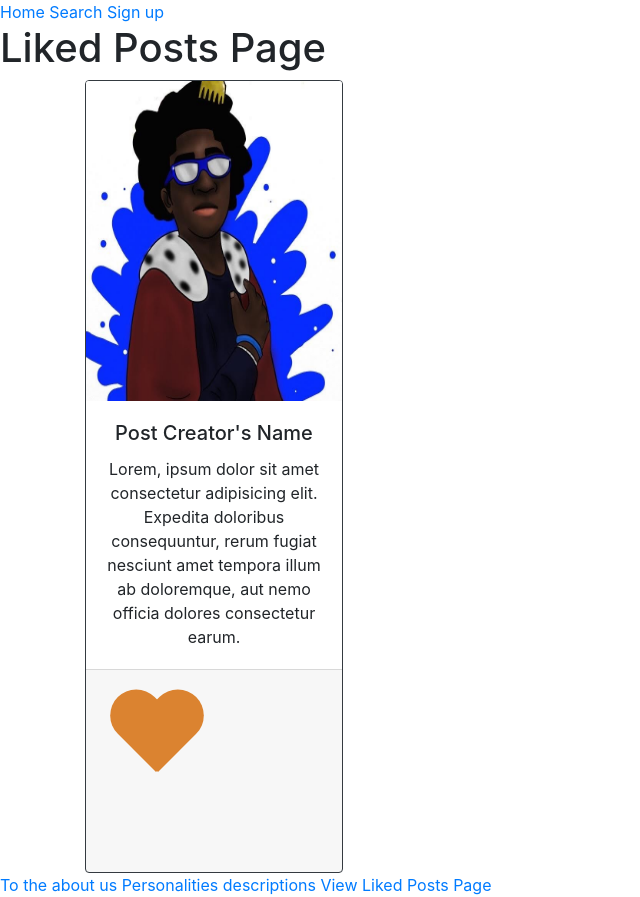
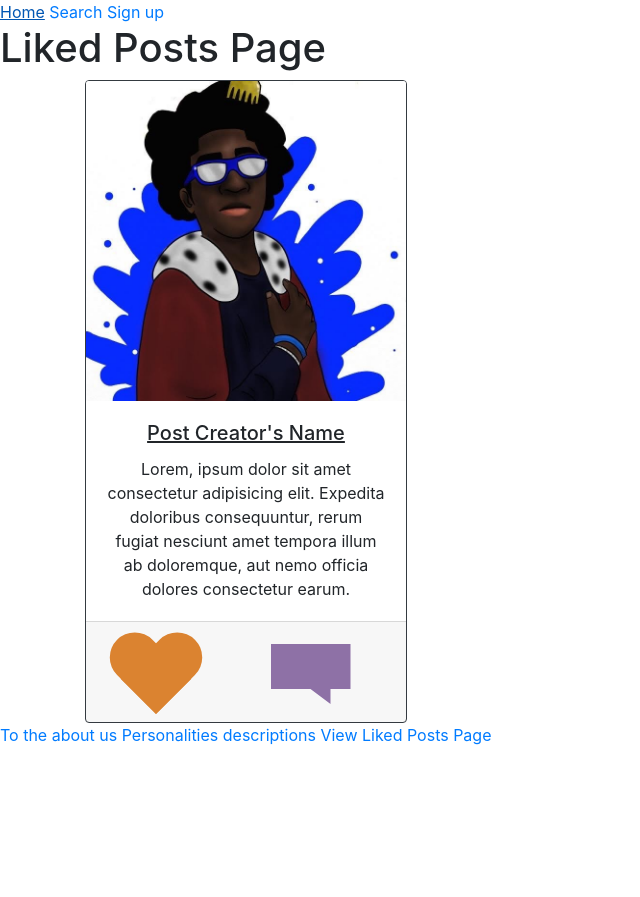
Before and after one commit to BettyBooGyl/ForeverHome, a Django app: page /liked_posts in a window 1280 px wide. Shown: the whole page, without its empty margins (0-640 px from the left). After the commit the page ends 745 px from the top, so only its background shows below. Run offline with Django 4.2, Linux system fonts and the light colour scheme.

Commit message:
Cards are done
Finished getting cards formatted properly.

```diff
--- a/ForeverHome/pet_post_app/static/css/styles.css
+++ b/ForeverHome/pet_post_app/static/css/styles.css
@@ -7,38 +7,28 @@
   box-shadow: 0px 0px 10px 2px rgba(219, 131, 48, 0.8);
 }
 
-/* .card-text {
-  text-align: center;
-} */
-/* .card-text {
-  text-align: center;
-} */
-
 #heart {
   position: relative;
-  width: 100px;
-  height: 90px;
-  margin-top: 10px;
+  width: 50px;
+  height: 60px;
+  margin-bottom: 10px;
 }
 
-#heart::before,
-#heart::after {
+#heart:before,
+#heart:after {
+  position: absolute;
   content: "";
-  position: absolute;
+  left: 50px;
   top: 0;
-  width: 52px;
+  width: 50px;
   height: 80px;
+  background: rgb(219, 131, 48);
   border-radius: 50px 50px 0 0;
-  background: rgb(219, 131, 48);
-}
-
-#heart::before {
-  left: 50px;
   transform: rotate(-45deg);
   transform-origin: 0 100%;
 }
 
-#heart::after {
+#heart:after {
   left: 0;
   transform: rotate(45deg);
   transform-origin: 100% 100%;
@@ -51,6 +41,9 @@
 #message-icon {
   position: relative;
   padding: 15px 40px;
+  background: #8e71a6;
+  margin-left: 110px;
+  height: 60px;
   clip-path: polygon(
     0% 0%,
     100% 0%,
@@ -61,3 +54,7 @@
     0% 75%
   );
 }
+
+a {
+  display: inline-block;
+}
--- a/ForeverHome/pet_post_app/templates/pet_post_app/liked_pet_post.html
+++ b/ForeverHome/pet_post_app/templates/pet_post_app/liked_pet_post.html
@@ -15,7 +15,7 @@
     {% comment %} Need to make the card for each post that the account liked
     {%endcomment %}
     <div class="container">
-      <div class="card-deck" style="width: 18rem">
+      <div class="card-deck" style="width: 22rem">
         <div class="card border-dark">
           <img
             src="{%static 'css/images/KingPhilipPFP.jpeg'%}"
@@ -23,7 +23,7 @@
             alt="Cool avatar"
           />
           <div class="card-body">
-            <h5 class="card-title text-center">Post Creator's Name</h5>
+            <h5 class="card-title text-center"><u>Post Creator's Name</u></h5>
             <p class="card-text text-center">
               Lorem, ipsum dolor sit amet consectetur adipisicing elit. Expedita
               doloribus consequuntur, rerum fugiat nesciunt amet tempora illum
@@ -31,20 +31,12 @@
             </p>
           </div>
           <div class="card-footer">
-            <small>
-              <a
-                href="https://www.youtube.com/watch?v=TiC8pig6PGE"
-                target="_blank"
-              >
-                <div id="heart"></div>
-              </a>
-              <a
-                href="https://www.youtube.com/watch?v=rdUu6E7MrCE"
-                id="message-icon"
-              >
-                <div id="message-icon"></div>
-              </a>
-            </small>
+            <a href="https://www.youtube.com/watch?v=TiC8pig6PGE">
+              <div id="heart"></div>
+            </a>
+            <a href="https://www.youtube.com/watch?v=rdUu6E7MrCE">
+              <div id="message-icon"></div>
+            </a>
           </div>
         </div>
       </div>
```
Also changed, not shown: ForeverHome/db.sqlite3.
